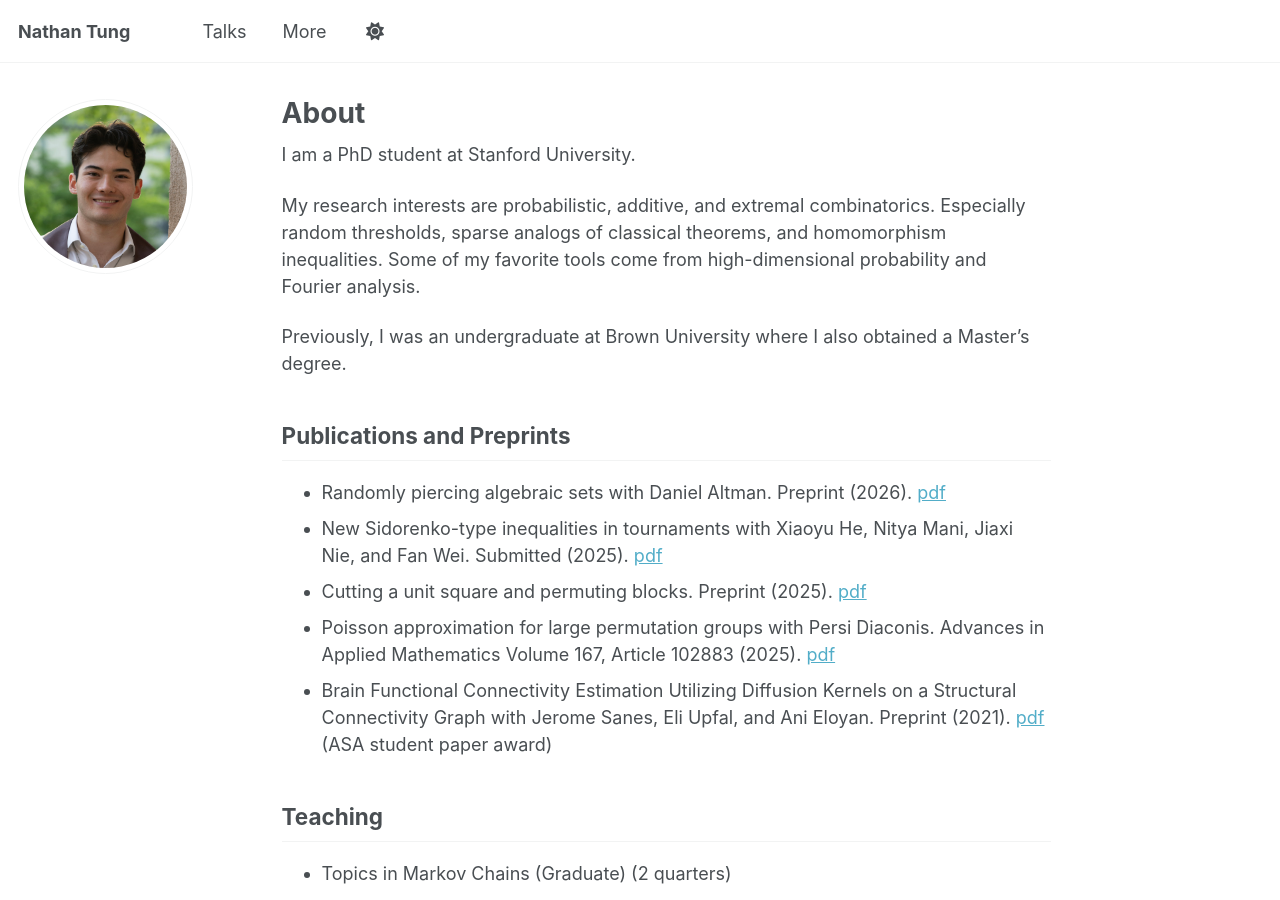
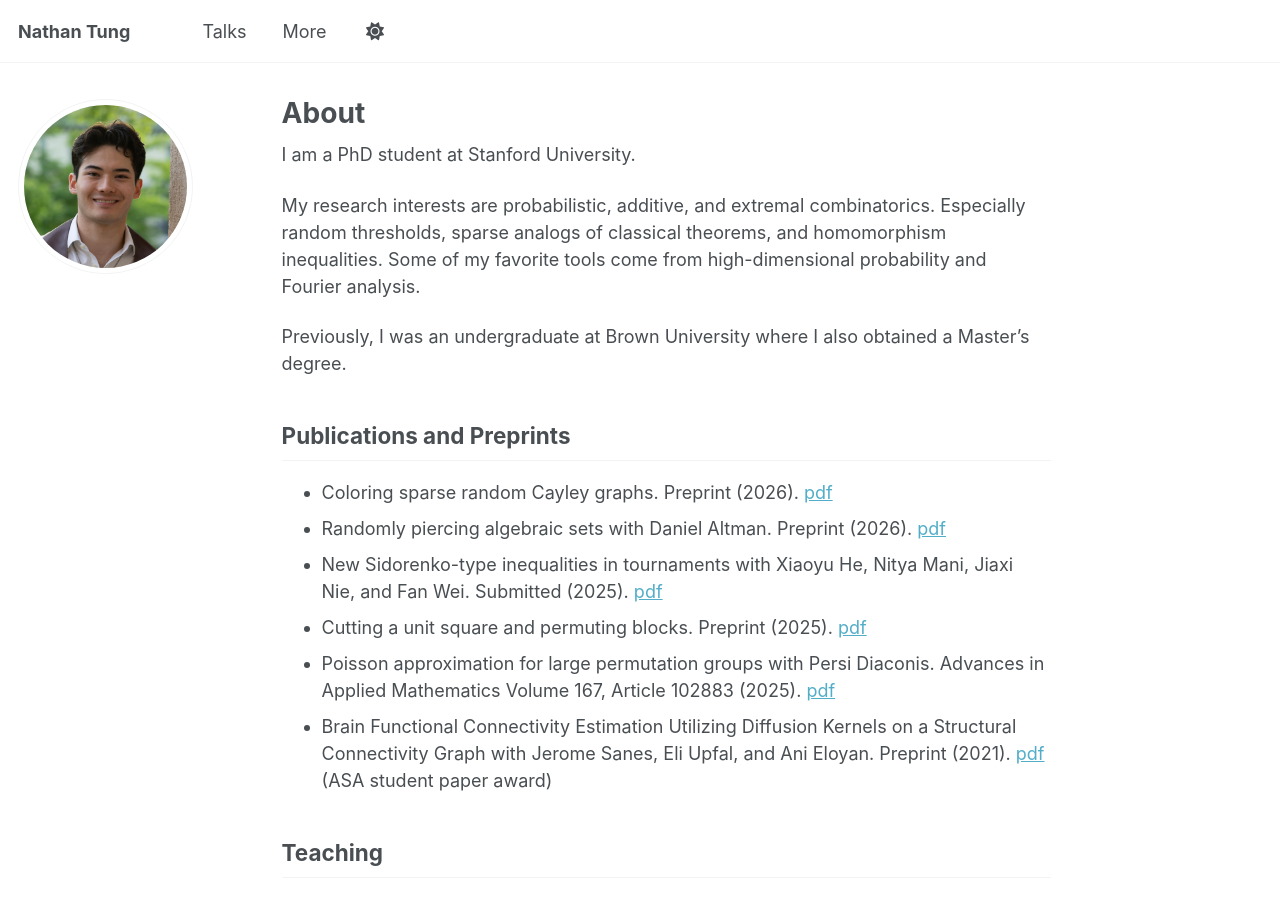
Before and after one commit to njtung/njtung.github.io, a Jekyll site: the page built from _pages/about.md, in a window 1280 px wide and 900 px high. Built offline with Jekyll 4.4.1, drawn with Linux system fonts in a browser that asks for light colours; a script that is not in the unit is left out.

Commit message:
Update about.md

```diff
--- a/_pages/about.md
+++ b/_pages/about.md
@@ -21,6 +21,7 @@ Previously, I was an undergraduate at Brown University where I also obtained a M
 <!-- * Random thresholds in k-out hypergraphs with Anqi Li. In progress (2026++).
 * Linear size independent sets in random Cayley graphs. In progress (2026++).
 * Randomly piercing algebraic sets with Daniel Altman. Coming soon (2025++). -->
+* Coloring sparse random Cayley graphs. Preprint (2026). [pdf](https://arxiv.org/abs/2606.23762)
 * Randomly piercing algebraic sets with Daniel Altman. Preprint (2026). [pdf](https://arxiv.org/abs/2606.19677)
 * New Sidorenko-type inequalities in tournaments with Xiaoyu He, Nitya Mani, Jiaxi Nie, and Fan Wei. Submitted (2025). [pdf](https://arxiv.org/abs/2512.11222)
 * Cutting a unit square and permuting blocks. Preprint (2025). [pdf](https://arxiv.org/abs/2501.13844)
```
